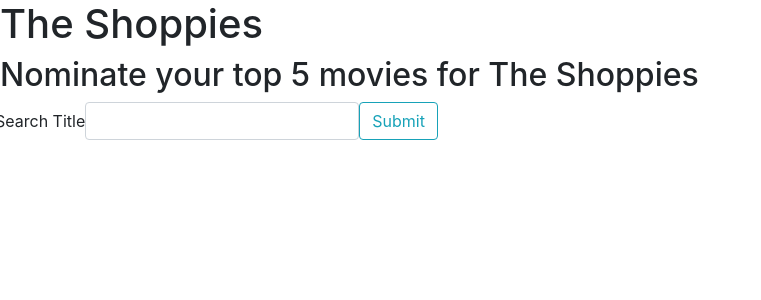
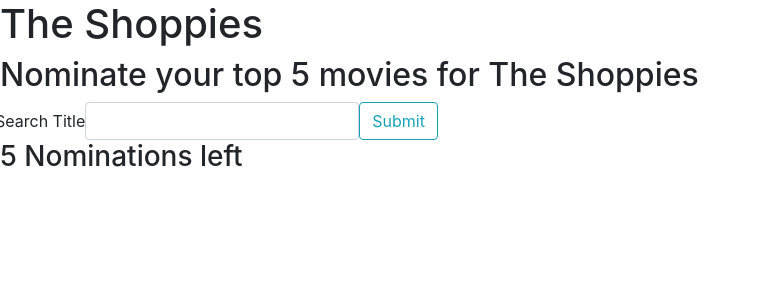
Before and after one commit to cortezd334/shoppies, a React (Create React App) app: page / in a window 1280 px wide. Shown: the top 300 px of the page, without its empty margins (0-761 px from the left). Built offline with nearby package versions, Linux system fonts and the light colour scheme.

Commit message:
no route

```diff
--- a/src/App.js
+++ b/src/App.js
@@ -1,4 +1,5 @@
 import React, { useState } from "react";
+import { BrowserRouter as Router, Link, Switch, Route } from "react-router-dom";
 import Search from './components/Search';
 import Movies from './components/Movies';
 import Nominations from './components/Nominations';
@@ -17,11 +18,22 @@ function App() {
       <h1>The Shoppies</h1>
       <h2>Nominate your top 5 movies for The Shoppies</h2>
       <Search setMovies={setMovies} setResults={setResults}/>
-      {results ?
-      <Movies movies={movies} setNominations={setNominations} nominations={nominations} setResults={setResults}/>
-      :
-      <Nominations nominations={nominations} setNominations={setNominations}/>
-      }
+      <Router>
+          {/* <h3><Link to='/results'>Results</Link></h3>
+          <h3><Link to='/nominations'>Nominations</Link></h3> */}
+          <h3>{5 - `${nominations.length}`} Nominations left</h3>
+        {/* <Switch> */}
+          {results ?
+          // <Route path='results'>
+            <Movies movies={movies} setNominations={setNominations} nominations={nominations} setResults={setResults}/>
+          // </Route>
+          :
+          // <Route path='nominations'>
+            <Nominations nominations={nominations} setNominations={setNominations}/>
+          // </Route>
+          }
+        {/* </Switch> */}
+      </Router>
       {/* if I want to add the side bar {nominations.length > 0 && (<Nominations nominations={nominations} setNominations={setNominations}/>)} */}
     </div>
   );
@@ -29,7 +41,12 @@ function App() {
 
 export default App;
 
+// with routes I no longer get results, need to find another way to switch btwn the two
+// or take the turnery out
+
 // https://docs.google.com/document/d/1AZO0BZwn1Aogj4f3PDNe1mhq8pKsXZxtrG--EIbP_-w/edit#heading=h.c7xqfkhsqnd4
 // need a visible switch option
 // countdown of sort 3/5, 2 selections left, etc
 // *would like to use id to make a hover or pop up option showing description (will need another api call in documentation)
+
+// when submitting add that I would have preferred to do a toggle
```
Also changed, not shown: 1 other file (tests, documents, lock files or other folders).
